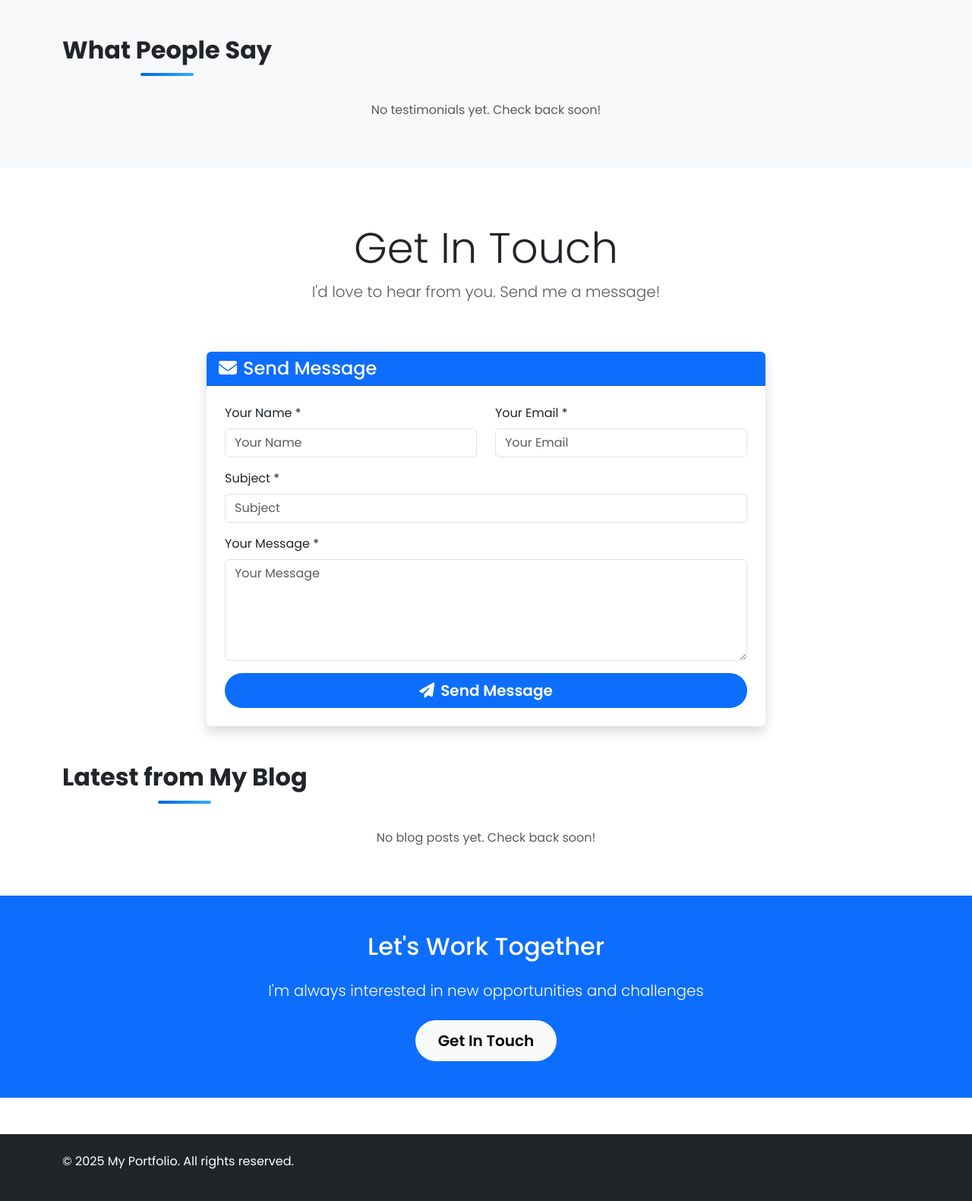
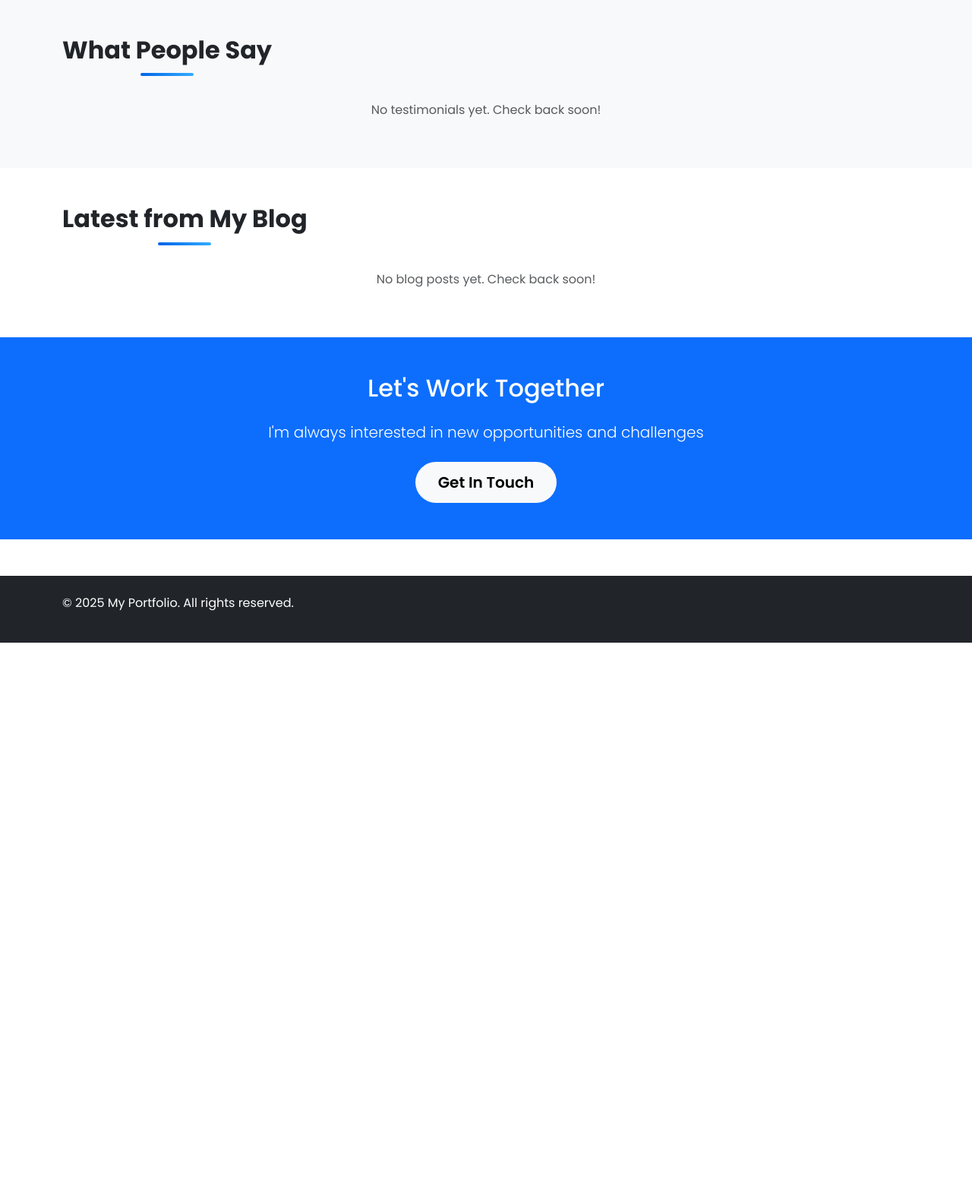
Before and after one commit to bewise-wis/Besong-Wisdom, a Django app: page / in a window 1280 px wide. Shown: the part 1245-2826 px from the top of the page at 76% size. After the commit the page ends 2091 px from the top, so only its background shows below. Run offline with Django 5.2, Linux system fonts and the light colour scheme; data that the repository does not hold is empty.

Commit message:
Remove the contact form in the main page

```diff
--- a/templates/main/index.html
+++ b/templates/main/index.html
@@ -177,88 +177,6 @@
     </div>
 </section>
 
-<!--Contact Section-->
-
-<section>
-    <div class="container mt-5 pt-4">
-    <div class="row">
-        <div class="col-12 text-center mb-5">
-            <h1 class="display-4">Get In Touch</h1>
-            <p class="lead text-muted">I'd love to hear from you. Send me a message!</p>
-        </div>
-    </div>
-
-    <!-- Display messages -->
-    {% if messages %}
-    <div class="row mb-4">
-        <div class="col-lg-8 mx-auto">
-            {% for message in messages %}
-            <div class="alert alert-{% if message.tags == 'error' %}danger{% else %}{{ message.tags }}{% endif %} alert-dismissible fade show" role="alert">
-                <i class="fas fa-{% if message.tags == 'success' %}check-circle{% else %}exclamation-circle{% endif %} me-2"></i>
-                {{ message }}
-                <button type="button" class="btn-close" data-bs-dismiss="alert" aria-label="Close"></button>
-            </div>
-            {% endfor %}
-        </div>
-    </div>
-    {% endif %}
-
-    <div class="row">
-        <div class="col-lg-8 mx-auto">
-            <div class="card shadow">
-                <div class="card-header bg-primary text-white">
-                    <h4 class="mb-0"><i class="fas fa-envelope me-2"></i>Send Message</h4>
-                </div>
-                <div class="card-body p-4">
-                    <form method="POST" action="{% url 'contact' %}" id="contactForm">
-                        {% csrf_token %}
-                        <input type="hidden" name="timestamp" id="timestamp" value="">
-
-                        <div class="row">
-                            <div class="col-md-6 mb-3">
-                                <label for="id_name" class="form-label">Your Name *</label>
-                                {{ form.name }}
-                                {% if form.name.errors %}
-                                <div class="text-danger small mt-1">{{ form.name.errors }}</div>
-                                {% endif %}
-                            </div>
-                            <div class="col-md-6 mb-3">
-                                <label for="id_email" class="form-label">Your Email *</label>
-                                {{ form.email }}
-                                {% if form.email.errors %}
-                                <div class="text-danger small mt-1">{{ form.email.errors }}</div>
-                                {% endif %}
-                            </div>
-                        </div>
-
-                        <div class="mb-3">
-                            <label for="id_subject" class="form-label">Subject *</label>
-                            {{ form.subject }}
-                            {% if form.subject.errors %}
-                            <div class="text-danger small mt-1">{{ form.subject.errors }}</div>
-                            {% endif %}
-                        </div>
-
-                        <div class="mb-3">
-                            <label for="id_message" class="form-label">Your Message *</label>
-                            {{ form.message }}
-                            {% if form.message.errors %}
-                            <div class="text-danger small mt-1">{{ form.message.errors }}</div>
-                            {% endif %}
-                        </div>
-
-                        <div class="d-grid">
-                            <button type="submit" class="btn btn-primary btn-lg py-2">
-                                <i class="fas fa-paper-plane me-2"></i>Send Message
-                            </button>
-                        </div>
-                    </form>
-                </div>
-            </div>
-        </div>
-    </div>
-</section>
-
 <!-- Blog Preview Section -->
 <section id="blog" class="py-5">
     <div class="container">
```
